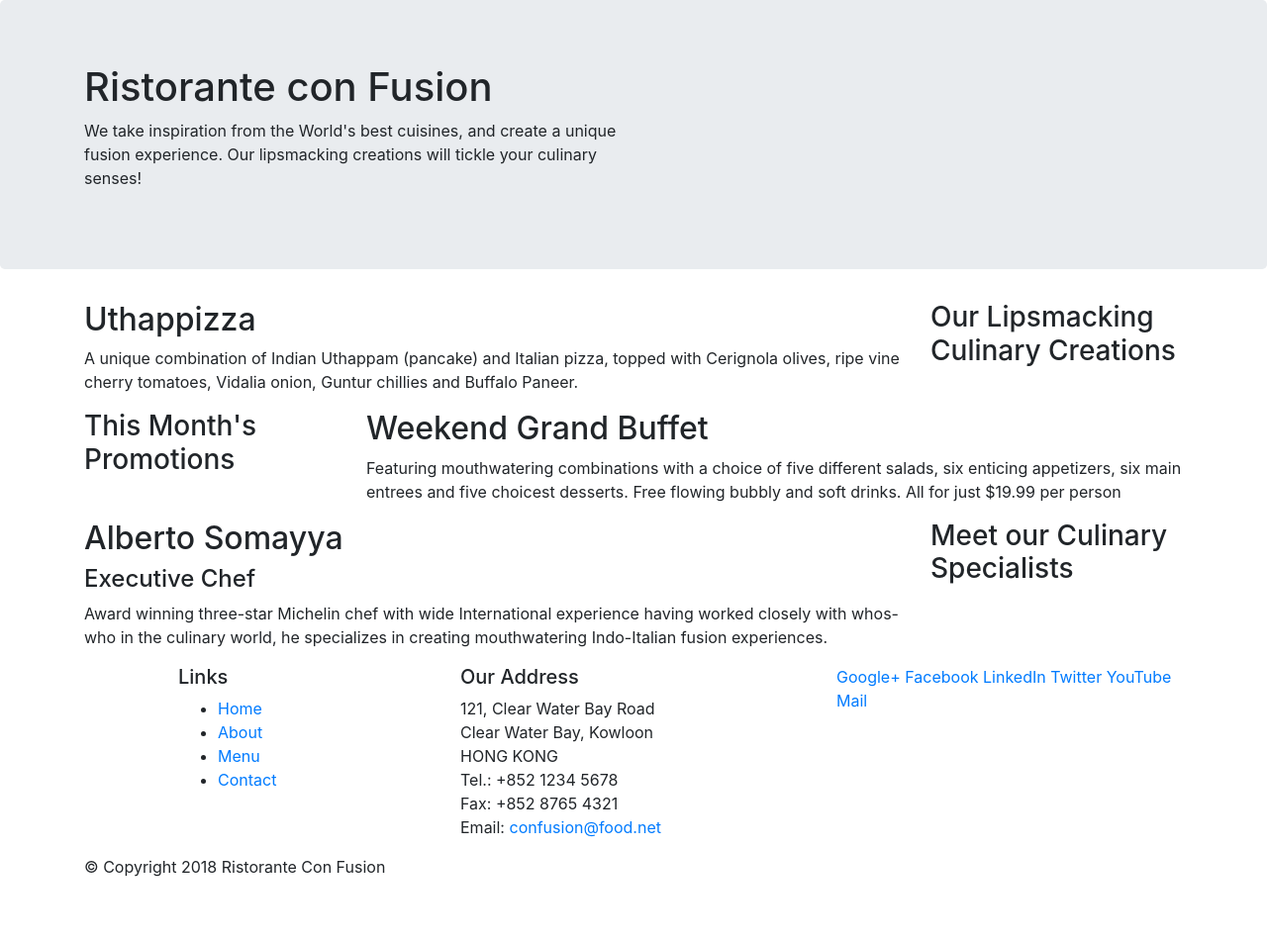
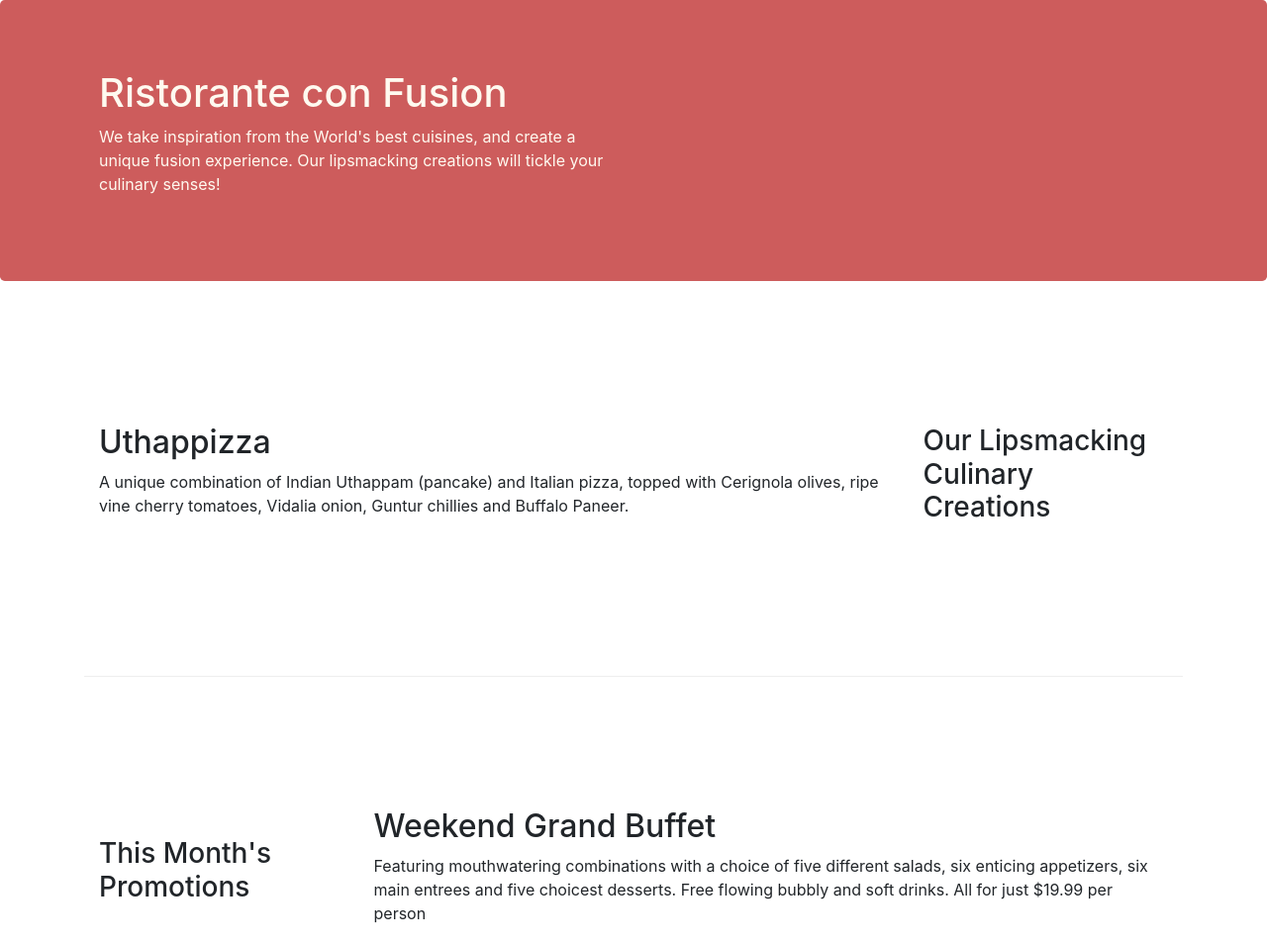
Before and after one commit to mohansaivarun/bootstrap-intro, a website: page index.html in a window 1280 px wide. Shown: the top 954 px of the page at 99% size. Before the commit the page ends 904 px from the top, so only its background shows below. Drawn offline with nearby package versions, Linux system fonts and the light colour scheme.

Commit message:
Bootstrap Pt 2

```diff
--- /dev/null
+++ b/css/styles.css
@@ -0,0 +1,30 @@
+.row-header {
+    margin: 0px auto;
+    padding: 0px auto;
+}
+
+.row-content {
+    margin: 0px auto;
+    padding: 50px 0px 50px 0px;
+    border-bottom: 1px ridge;
+    min-height: 400px;
+}
+
+.footer {
+    background-color: lightgray;
+    margin: 0px auto;
+    padding: 20px 0px 20px 0px;
+}
+
+.jumbotron {
+    padding: 70px 30px 70px 30px;
+    margin: 0 auto;
+    background-color: indianred;
+    color: floralwhite;
+}
+
+.address {
+    font-size: 80%;
+    margin: 0px;
+    color: #0f0f0f;
+}
--- a/index.html
+++ b/index.html
@@ -11,6 +11,7 @@
 
     <!-- Including Bootstrap Min CSS-->
     <link rel="stylesheet" href="node_modules/bootstrap/dist/css/bootstrap.min.css">
+    <link rel="stylesheet" href="css/styles.css">
 
 </head>
 
@@ -18,7 +19,7 @@
 
     <header class="jumbotron">
         <div class="container">
-            <div class="row">
+            <div class="row row-header">
                 <div class="col-12 col-sm-6">
                     <h1>Ristorante con Fusion</h1>
                     <p>We take inspiration from the World's best cuisines, and create a unique fusion experience. Our lipsmacking creations will tickle your culinary senses!</p>
@@ -30,18 +31,18 @@
     </header>
 
     <div class="container">
-        <div class="row">
-            <div class="col-12 col-sm-4 order-sm-last col-md-3">
+        <div class="row row-content align-items-center">
+            <div class="col-12 order-sm-last col-sm-4 col-md-3">
                 <h3>Our Lipsmacking Culinary Creations</h3>
             </div>
-            <div class="col col-sm order-sm-first col-md">
+            <div class="col order-sm-first col-sm col-md">
                 <h2>Uthappizza</h2>
                 <p>A unique combination of Indian Uthappam (pancake) and Italian pizza, topped with Cerignola olives, ripe vine cherry tomatoes, Vidalia onion, Guntur chillies and Buffalo Paneer.</p>
             </div>
         </div>
 
 
-        <div class="row">
+        <div class="row row-content align-items-center">
             <div class="col-12 col-sm-6 col-md-3">
                 <h3>This Month's Promotions</h3>
             </div>
@@ -51,7 +52,7 @@
             </div>
         </div>
 
-        <div class="row">
+        <div class="row row-content align-items-center">
             <div class="col-12 col-sm-4 order-sm-last col-md-3">
                 <h3>Meet our Culinary Specialists</h3>
             </div>
@@ -63,21 +64,21 @@
         </div>
     </div>
 
-    <footer>
+    <footer class="footer">
         <div class="container">
             <div class="row">
-                <div class="col-4 offset-1 col-sm-2 col-md-3">
+                <div class="col-4 offset-1 col-sm-2">
                     <h5>Links</h5>
-                    <ul>
+                    <ul class="list-unstyled">
                         <li><a href="#">Home</a></li>
                         <li><a href="#">About</a></li>
                         <li><a href="#">Menu</a></li>
                         <li><a href="#">Contact</a></li>
                     </ul>
                 </div>
-                <div class="col-7 col-sm-5 col col-md-4">
+                <div class="col-7 col-sm-5">
                     <h5>Our Address</h5>
-                    <address>
+                    <address class="address">
 		              121, Clear Water Bay Road<br>
 		              Clear Water Bay, Kowloon<br>
 		              HONG KONG<br>
@@ -86,18 +87,20 @@
 		              Email: <a href="mailto:confusion@food.net">confusion@food.net</a>
 		           </address>
                 </div>
-                <div class="col-12 col-sm-4 col-md-4">
-                    <div>
-                        <a href="http://google.com/+">Google+</a>
-                        <a href="http://www.facebook.com/profile.php?id=">Facebook</a>
-                        <a href="http://www.linkedin.com/in/">LinkedIn</a>
-                        <a href="http://twitter.com/">Twitter</a>
-                        <a href="http://youtube.com/">YouTube</a>
-                        <a href="mailto:">Mail</a>
+                <div class="col-12 col-sm-4 align-self-center">
+                    <div class="text-center">
+                        <ul class="list-unstyled">
+                            <li><a href="http://google.com/+">Google+</a></li>
+                            <li><a href="http://www.facebook.com/profile.php?id=">Facebook</a></li>
+                            <li><a href="http://www.linkedin.com/in/">LinkedIn</a></li>
+                            <li><a href="http://twitter.com/">Twitter</a></li>
+                            <li><a href="http://youtube.com/">YouTube</a></li>
+                            <li><a href="mailto:">Mail</a></li>
+                        </ul>
                     </div>
                 </div>
             </div>
-            <div class="row">
+            <div class="row justify-content-center">
                 <div class="col-auto">
                     <p>© Copyright 2018 Ristorante Con Fusion</p>
                 </div>
```
